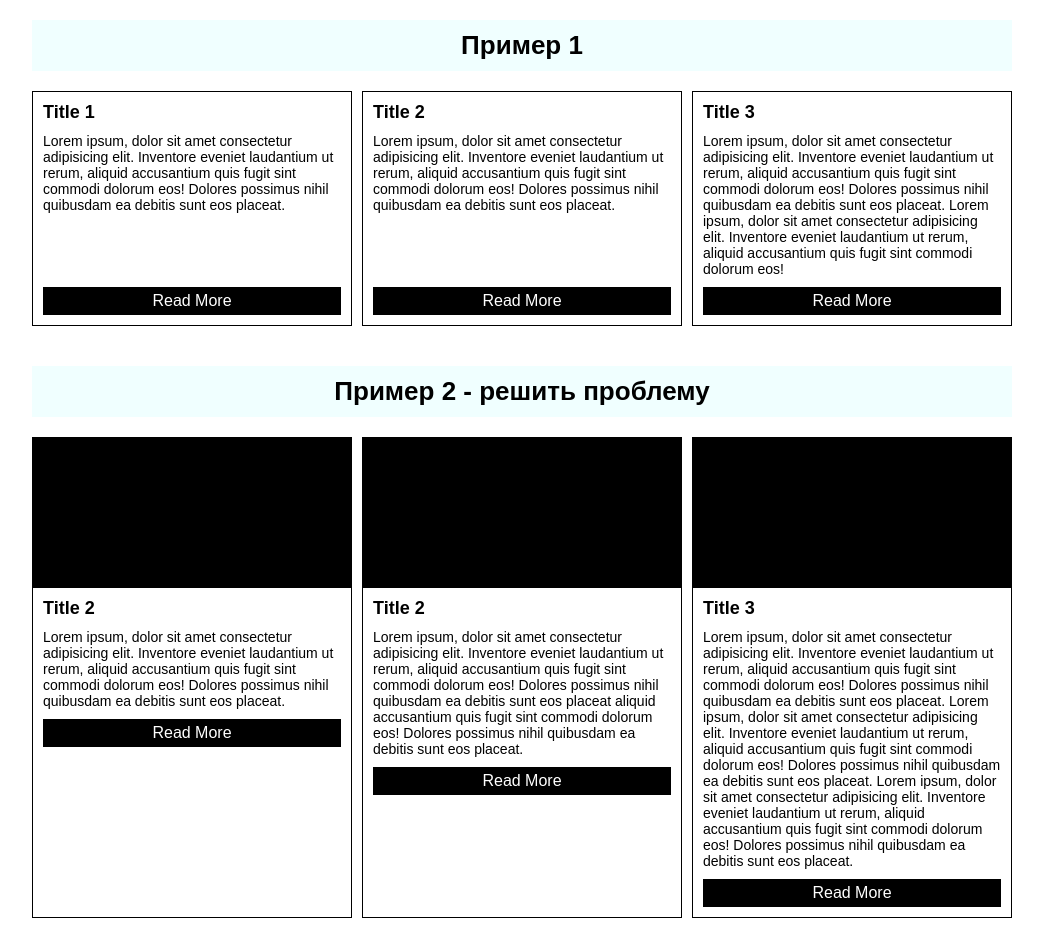
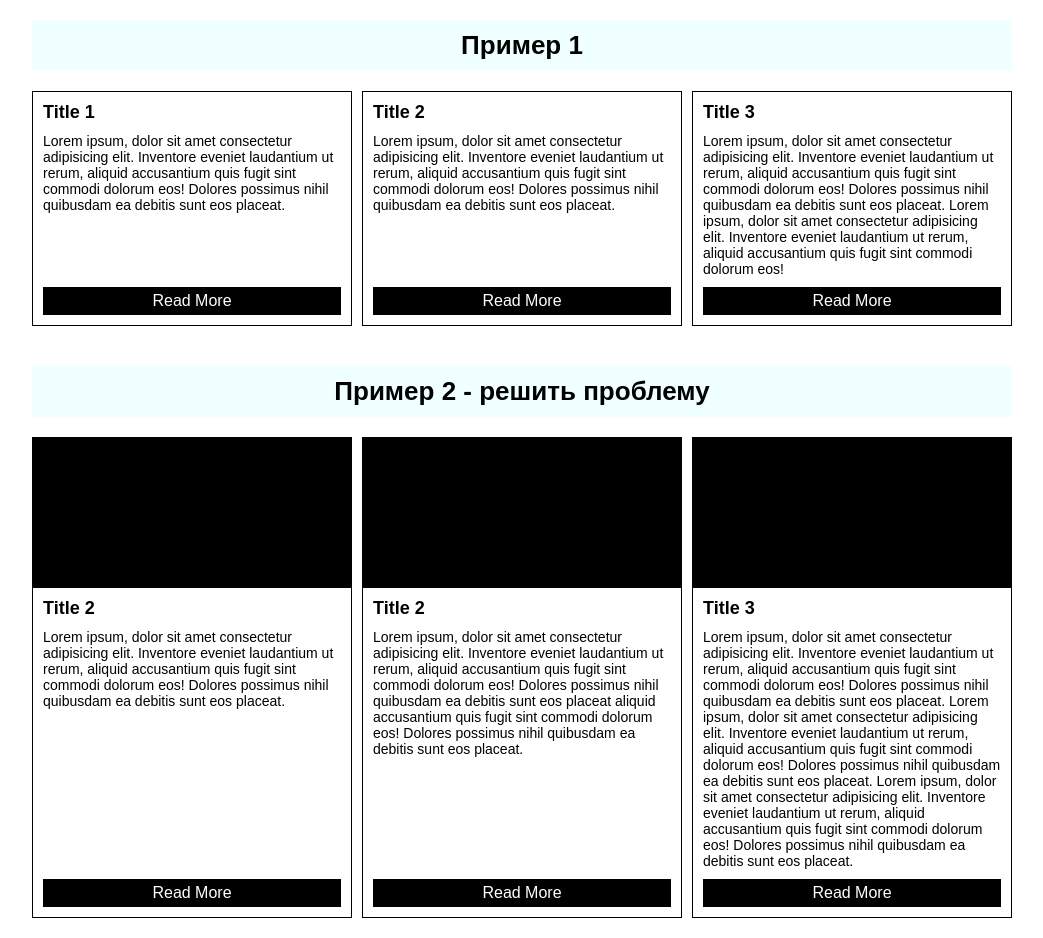
Before and after one commit to acid3p/web-developer-course, a plain HTML site: page module-1/12/index.html in a window 1280 px wide. Shown: the whole page, without its empty margins (118-1161 px from the left). Drawn offline with Linux system fonts and the light colour scheme.

Commit message:
Complete Module 1 Task 12

```diff
--- a/module-1/12/index.htm
+++ b/module-1/12/index.html
@@ -3,7 +3,7 @@
 <head>
     <meta charset="UTF-8">
     <meta name="viewport" content="width=device-width, initial-scale=1.0">
-    <title>Задание 12</title>
+    <title>stage-1-task-12</title>
     <link rel="stylesheet" href="style.css">
 
 </head>
--- a/module-1/12/style.css
+++ b/module-1/12/style.css
@@ -77,6 +77,7 @@ img {
 .item2__content{
     margin-bottom: 10px;
     font-size: 14px;
+    flex-grow: 1;
 }
 .item2__footer{
     background-color: black;
@@ -89,5 +90,8 @@ img {
     background-color: black;
 }
 .item2__body{
+    display: flex;
+    flex-direction: column;
     padding: 10px;
+    flex-grow: 1;
 }
```
